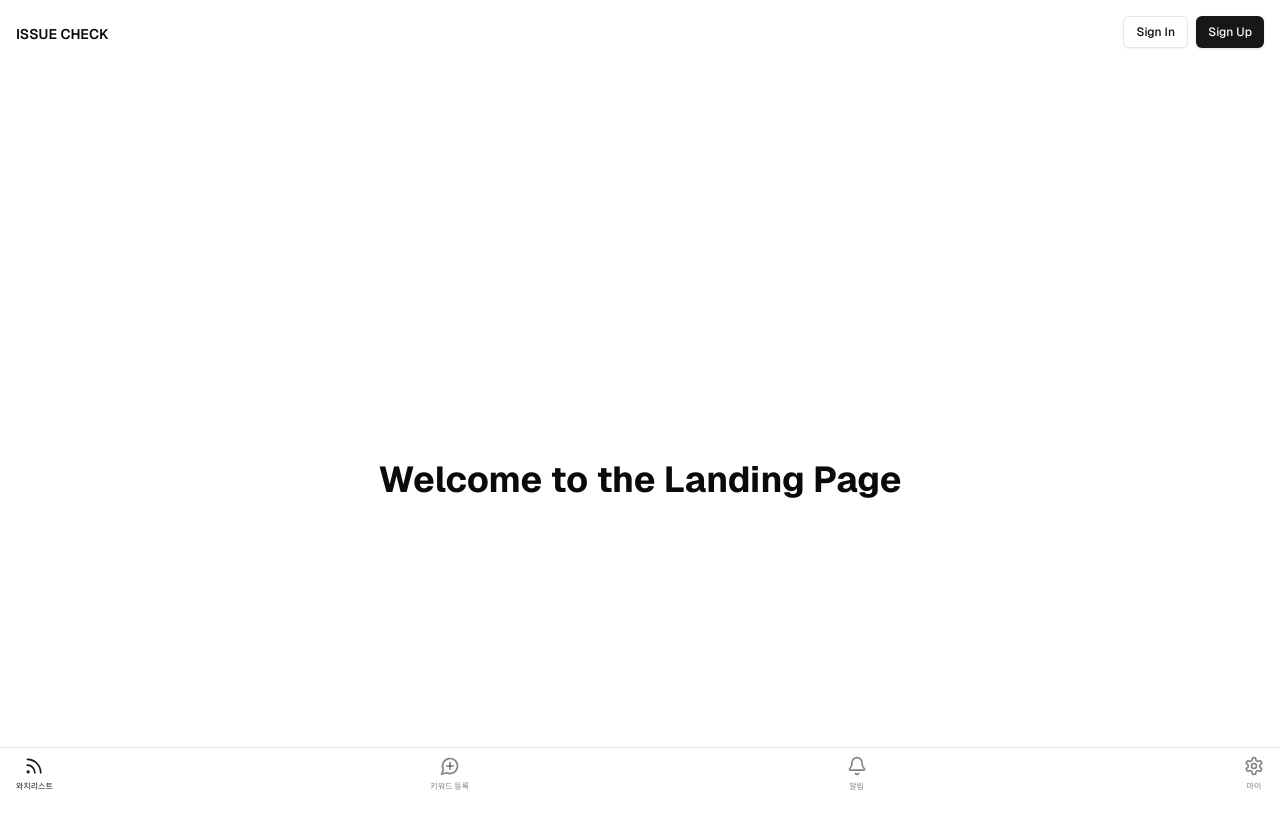
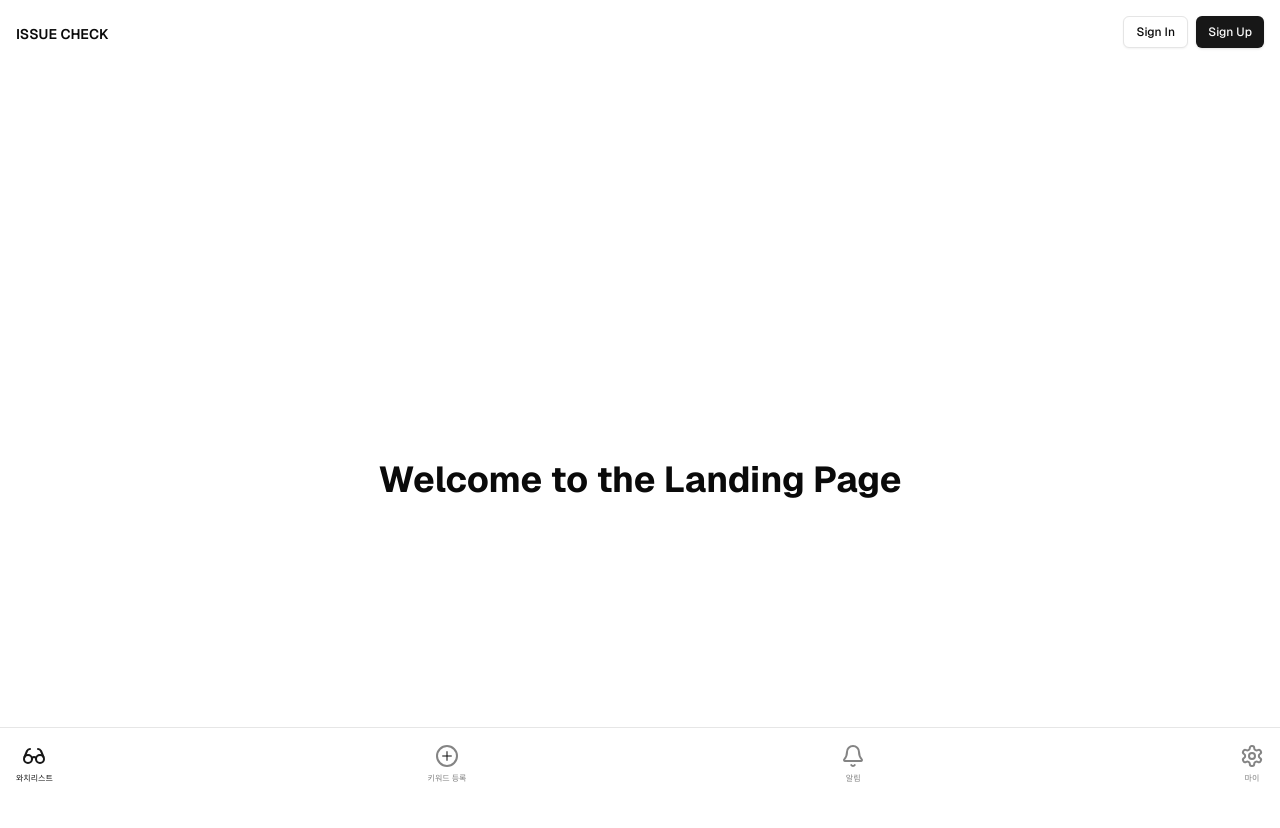
Before and after one commit to jxx-mx/jxxmx, a Next.js app: page / in a window 1280 px wide. Shown: the top 828 px of the page. Built offline with nearby package versions, Linux system fonts and the light colour scheme; no server answers.

Commit message:
fix: navigation

```diff
--- a/components/navigation.tsx
+++ b/components/navigation.tsx
@@ -1,18 +1,18 @@
 "use client";
 
 import Link from "next/link";
-import { Bell, MessageCirclePlus, Rss, Settings } from "lucide-react";
+import { Bell, CirclePlus, Glasses, Settings } from "lucide-react";
 import { usePathname } from "next/navigation";
 
 const navigation = [
   {
     href: "/",
-    icon: Rss,
+    icon: Glasses,
     label: "와치리스트",
   },
   {
     href: "/register",
-    icon: MessageCirclePlus,
+    icon: CirclePlus,
     label: "키워드 등록",
   },
   {
@@ -37,11 +37,11 @@ export function Navigation() {
           <Link href={item.href} key={index}>
             <button
               type="button"
-              className={`px-4 py-2 flex flex-col items-center gap-1 ${
+              className={`p-4 flex flex-col items-center gap-1 ${
                 pathname === item.href ? "text-primary" : "text-foreground/50"
               }`}
             >
-              <item.icon size={20} />
+              <item.icon size={24} />
               <p className="text-[8px]">{item.label}</p>
             </button>
           </Link>
```
